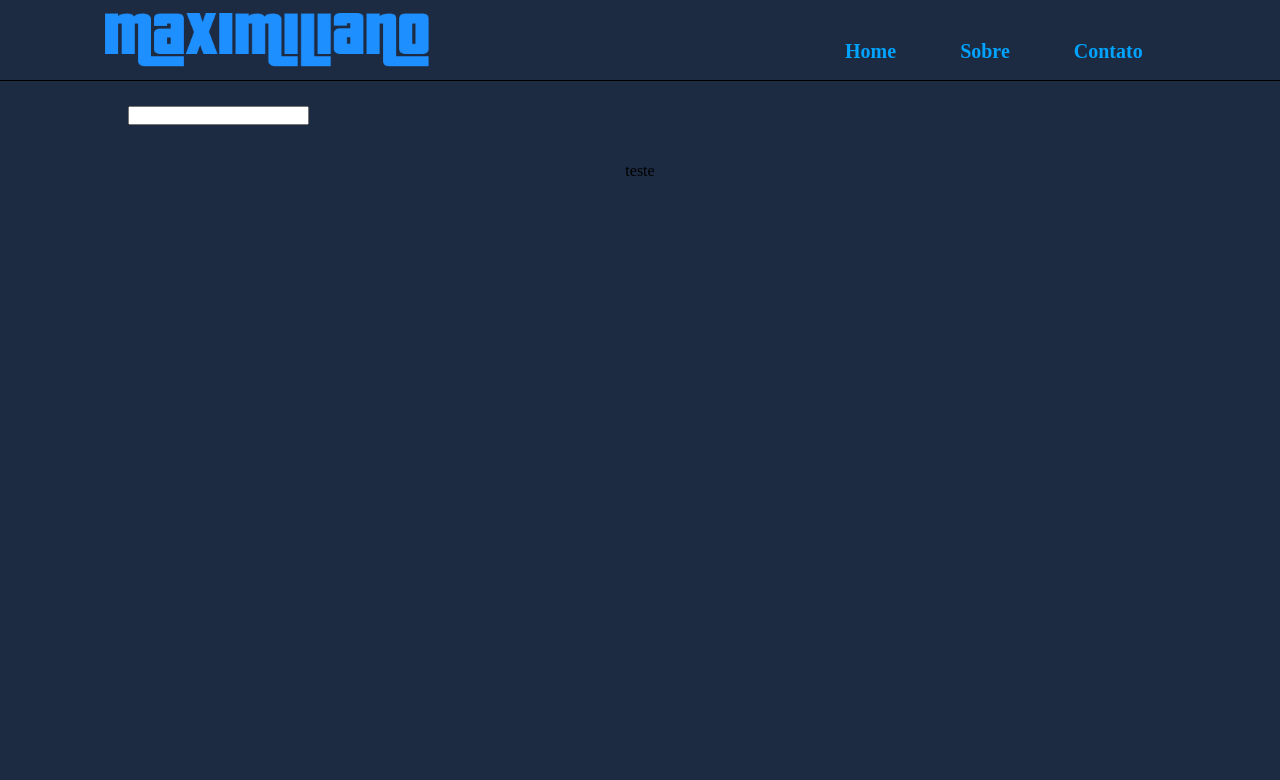
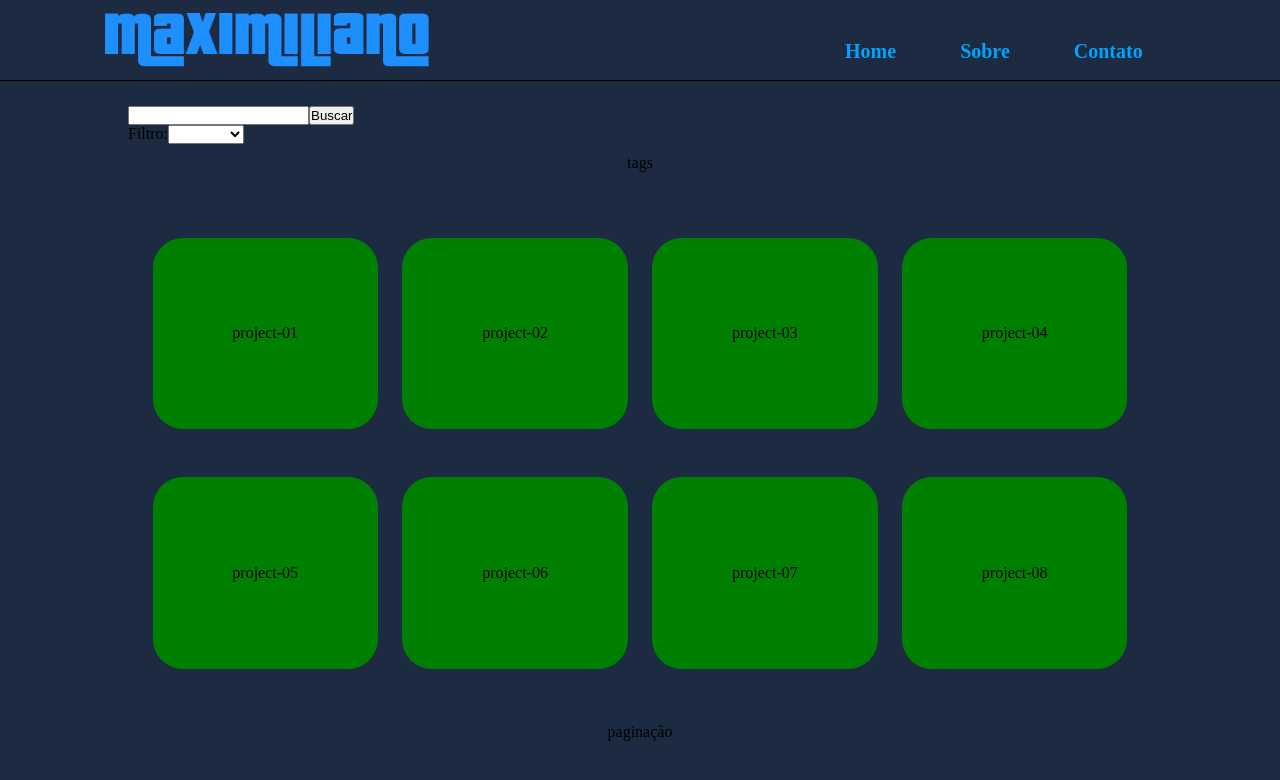
Before and after one commit to maximilianoalvarenga/maximilianoalvarenga, a React (Create React App) app: page /#/portfolio in a window 1280 px wide. Shown: the top 780 px of the page. Built offline with nearby package versions, Linux system fonts and the light colour scheme.

Commit message:
Implementada div com cards dos projetos.

```diff
--- a/src/GlobalStyle.js
+++ b/src/GlobalStyle.js
@@ -5,13 +5,20 @@ export const GlobalStyle = createGlobalStyle`
   * {
     margin: 0px;
     padding: 0px;
+    //box-sizing: border-box;
   }
 
   html {
-      font-size: 62.5%;
+    font-size: 62.5%;
+    height: 100vh;
+    width: 100vw;
+    box-sizing: border-box;
   }
 
   body {
     font-size: 1.6rem;
+    height: 100%;
+    width: 100%;
+    background-color: yellow;
   }
 `;
--- /dev/null
+++ b/src/components/CardProject/CardProject.js
@@ -0,0 +1,12 @@
+import { CardProjectStyle } from "./CardProject.style"
+
+const CardProject = (props) => {
+    const { dataCard } = props;
+    return (
+        <CardProjectStyle>
+            <span>{dataCard.name}</span>
+        </CardProjectStyle>
+    )
+}
+
+export default CardProject;
--- /dev/null
+++ b/src/components/CardProject/CardProject.style.js
@@ -0,0 +1,14 @@
+import styled from "styled-components";
+
+export const CardProjectStyle = styled.div`
+    width: 22%;
+    height: 40%;
+
+    border-radius: 3rem;
+    background-color: green;
+    cursor: pointer;
+
+    display: flex;
+    justify-content: center;
+    align-items: center;
+`;
--- a/src/pages/Portfolio/Portfolio.Style.js
+++ b/src/pages/Portfolio/Portfolio.Style.js
@@ -11,13 +11,13 @@ export const Main = styled.main`
     height: 89.9%;
     border-top: 0.1rem solid black;
     display: flex;
-    //align-items: center;
     justify-content: center;
     background-color: #1D2B42;
 `;
 
 export const ContainerPortfolio = styled.section`
     width: 80%;
+    height: 89.9%;
     //background-color: green;
     margin-top: 2.5rem;
     display: flex;
@@ -33,8 +33,28 @@ export const ContainerSearch = styled.div`
 
 export const ContainerCardsPortfolio = styled.div`
     width: 100%;
+    height: 100%;
     display: flex;
+    flex-direction: column;
     align-items: center;
-    justify-content: center;
-    //background-color: black;
+    justify-content: space-between;
+    //background-color: red;
+
+    .tags, .paginacao {
+        text-align: center;
+        width: 100%;
+        height: 5%;
+        //background-color: yellow;
+    }
+
+    .cards {
+        width: 100%;
+        height: 80%;
+        //background-color: blue;
+        display: flex;
+        justify-content: space-evenly;
+        align-items: center;
+        flex-wrap: wrap;
+    }
+
 `;
--- a/src/pages/Portfolio/Portfolio.js
+++ b/src/pages/Portfolio/Portfolio.js
@@ -1,4 +1,7 @@
+import { useState } from 'react';
+import CardProject from '../../components/CardProject/CardProject';
 import Header from '../../components/Header/Header';
+import { projects } from '../../services/informations';
 import {
     ContainerCardsPortfolio,
     ContainerPortfolio,
@@ -8,16 +11,46 @@ import {
 } from "./Portfolio.Style";
 
 const Portfolio = () => {
+    const [tags, setTags] = useState([
+        'React',
+        'Java',
+        'Desafios',
+        'Node',
+        'Frontend',
+        'Backend',
+    ])
     return (
         <PortfolioStyle>
            <Header />
            <Main>
                <ContainerPortfolio>
                     <ContainerSearch>
-                       <input type='text' />
+                        <div>
+                            <input type='text' />
+                            <button type='button'>Buscar</button>
+                        </div>
+                        <label>
+                            Filtro:
+                            <select>
+                                <option value='' selected></option>
+                                { tags.map((tag) =>
+                                    <option value={tag} key={tag}>{tag}</option>
+                                )}
+                            </select>
+                                </label>
                     </ContainerSearch>
                     <ContainerCardsPortfolio>
-                           teste
+                        <div className='tags'>
+                            tags
+                        </div>
+                        <div className='cards'>
+                        { projects.map((project) =>
+                                <CardProject dataCard={project} />
+                           )}
+                        </div>
+                        <div className='paginacao'>
+                            paginação
+                        </div>
                     </ContainerCardsPortfolio>
                </ContainerPortfolio>
            </Main>
--- a/src/services/informations.js
+++ b/src/services/informations.js
@@ -31,4 +31,40 @@ export const socialInformations = [
         image: discord,
         link: 'https://discordapp.com/users/408689201564090368',
     },
-]
+];
+
+export const projects = [
+    {
+        name: 'project-01',
+        tags: ['react', 'frontend']
+    },
+    {
+        name: 'project-02',
+        tags: ['react', 'frontend']
+    },
+    {
+        name: 'project-03',
+        tags: ['react', 'frontend']
+    },
+    {
+        name: 'project-04',
+        tags: ['react', 'frontend']
+    },
+    {
+        name: 'project-05',
+        tags: ['react', 'frontend']
+    },
+    {
+        name: 'project-06',
+        tags: ['react', 'frontend']
+    },
+    {
+        name: 'project-07',
+        tags: ['react', 'frontend']
+    },
+    {
+        name: 'project-08',
+        tags: ['react', 'frontend']
+    },
+
+];
```
